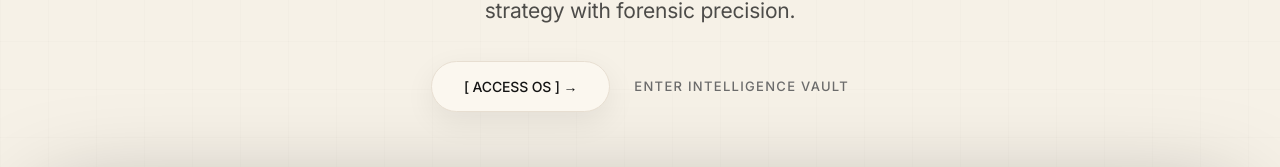
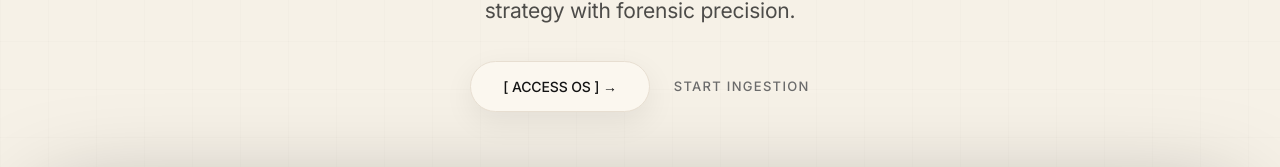
Before and after one commit to popvisly/visual-decompiler, a Next.js app: page / in a window 1280 px wide. Shown: the part 343-510 px from the top of the page. Built offline with nearby package versions, Linux system fonts and the light colour scheme; no server answers.

Commit message:
feat(marketing): dynamically render Hero CTAs for authenticated ingestion logic to prevent redundant vault links

```diff
--- a/src/app/page.tsx
+++ b/src/app/page.tsx
@@ -69,15 +69,17 @@ export default async function HomePage() {
         <main className="bg-[#F6F1E7]">
             <UnifiedSovereignHeader />
 
-            {/* ... Hero and DecompilePipeline ... */}
             <Hero
                 headline={["Advertising intelligence.", "Deconstructed."]}
                 subhead="The sovereign infrastructure for elite agencies. Understand & comprehend the architecture of persuasion to justify high-stakes strategy with forensic precision."
                 ctaPrimary={{
-                    label: userId ? "[ ENTER VAULT ]" : "[ ACCESS OS ]",
-                    href: userId ? "/vault" : "/login"
+                    label: userId ? "[ INGEST ASSET ]" : "[ ACCESS OS ]",
+                    href: userId ? "/ingest" : "/login"
                 }}
-                ctaSecondary={{ label: "Enter Intelligence Vault", href: "/vault" }}
+                ctaSecondary={{
+                    label: userId ? "NEW FORENSIC ANALYSIS" : "START INGESTION",
+                    href: userId ? "/ingest" : "/login"
+                }}
                 stageImage={{ src: "/images/examples/perfume_ad_no_logo.jpg", alt: "Luxury perfume ad" }}
             />
 
```
